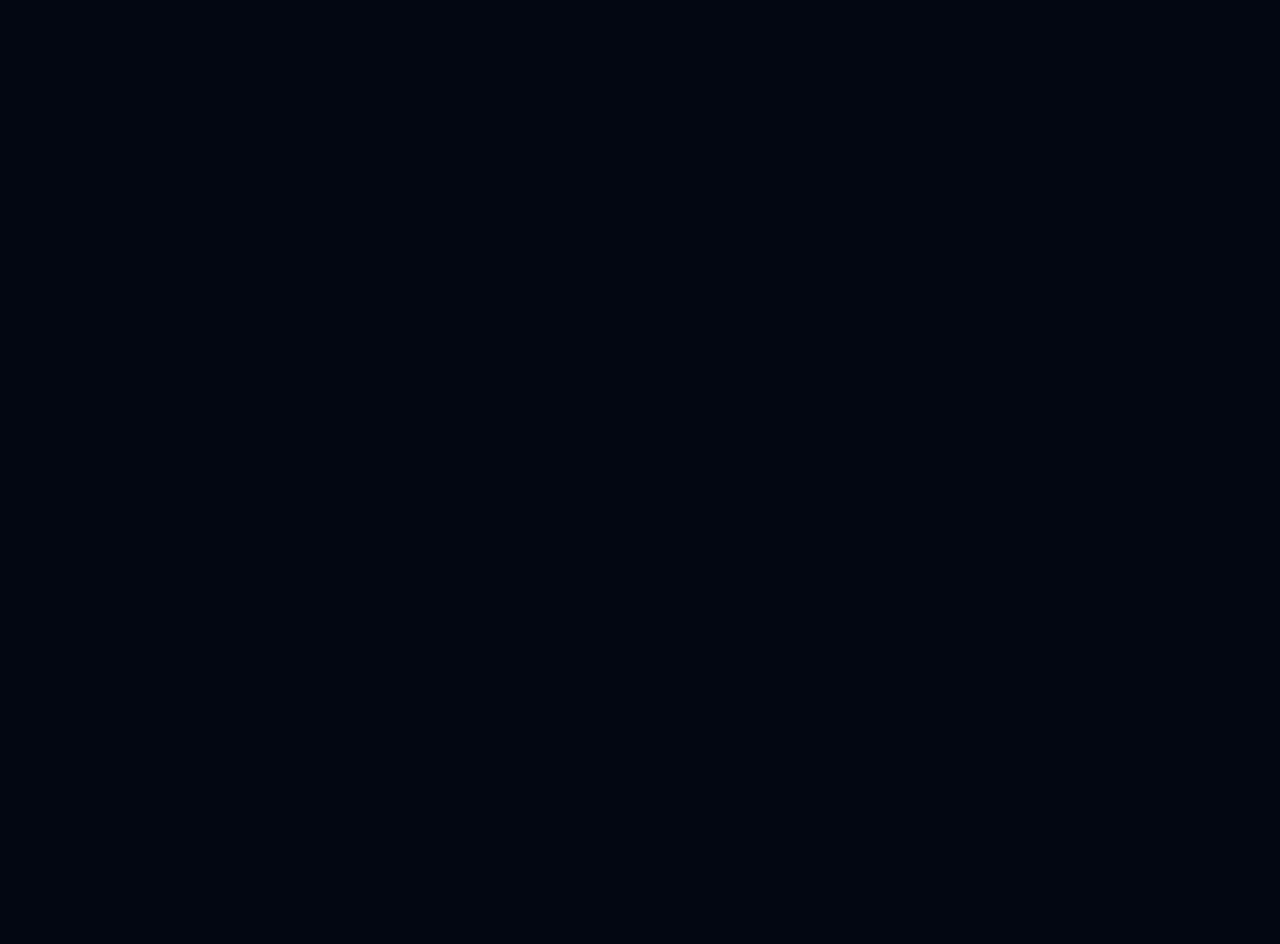
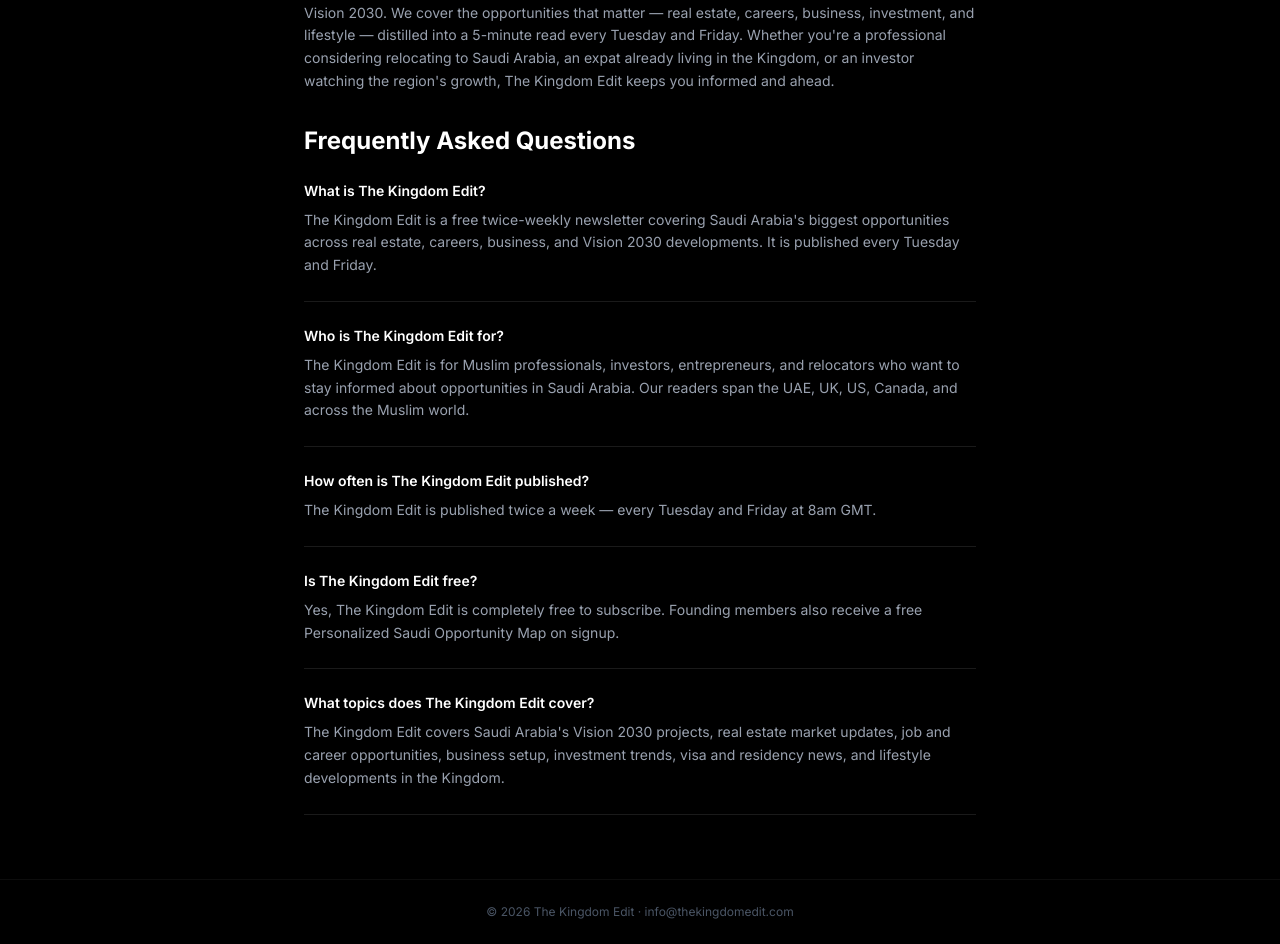
Before and after one commit to github4rslan/news-latter-subscriber, a Next.js app: page / in a window 1280 px wide. Shown: the part 1282-2226 px from the top of the page. Before the commit the page ends 1148 px from the top, so only its background shows below. Built offline with nearby package versions, Linux system fonts and the light colour scheme; no server answers.

Commit message:
Add SEO content section with About and FAQ for on-page optimization

```diff
--- a/app/page.js
+++ b/app/page.js
@@ -333,6 +333,59 @@ export default function NewsletterLanding() {
           </p>
         </div>
       </section>
+
+      {/* SEO CONTENT SECTION */}
+      <section className="bg-black px-4 sm:px-6 py-16 border-t border-white/5">
+        <div className="max-w-2xl mx-auto">
+
+          <h2 className="text-xl sm:text-2xl font-bold text-white mb-4">About The Kingdom Edit</h2>
+          <p className="text-gray-400 text-sm leading-relaxed mb-8">
+            The Kingdom Edit is a twice-weekly newsletter dedicated to Saudi Arabia's transformation under Vision 2030. We cover the opportunities that matter — real estate, careers, business, investment, and lifestyle — distilled into a 5-minute read every Tuesday and Friday. Whether you're a professional considering relocating to Saudi Arabia, an expat already living in the Kingdom, or an investor watching the region's growth, The Kingdom Edit keeps you informed and ahead.
+          </p>
+
+          <h2 className="text-xl sm:text-2xl font-bold text-white mb-6">Frequently Asked Questions</h2>
+          <div className="space-y-6">
+            {[
+              {
+                q: 'What is The Kingdom Edit?',
+                a: 'The Kingdom Edit is a free twice-weekly newsletter covering Saudi Arabia\'s biggest opportunities across real estate, careers, business, and Vision 2030 developments. It is published every Tuesday and Friday.'
+              },
+              {
+                q: 'Who is The Kingdom Edit for?',
+                a: 'The Kingdom Edit is for Muslim professionals, investors, entrepreneurs, and relocators who want to stay informed about opportunities in Saudi Arabia. Our readers span the UAE, UK, US, Canada, and across the Muslim world.'
+              },
+              {
+                q: 'How often is The Kingdom Edit published?',
+                a: 'The Kingdom Edit is published twice a week — every Tuesday and Friday at 8am GMT.'
+              },
+              {
+                q: 'Is The Kingdom Edit free?',
+                a: 'Yes, The Kingdom Edit is completely free to subscribe. Founding members also receive a free Personalized Saudi Opportunity Map on signup.'
+              },
+              {
+                q: 'What topics does The Kingdom Edit cover?',
+                a: 'The Kingdom Edit covers Saudi Arabia\'s Vision 2030 projects, real estate market updates, job and career opportunities, business setup, investment trends, visa and residency news, and lifestyle developments in the Kingdom.'
+              },
+            ].map(({ q, a }) => (
+              <div key={q} className="border-b border-white/10 pb-6">
+                <h3 className="text-white font-semibold text-sm mb-2">{q}</h3>
+                <p className="text-gray-400 text-sm leading-relaxed">{a}</p>
+              </div>
+            ))}
+          </div>
+
+        </div>
+      </section>
+
+      {/* FOOTER */}
+      <footer className="bg-black px-4 py-6 border-t border-white/5">
+        <div className="max-w-2xl mx-auto text-center">
+          <p className="text-gray-600 text-xs">
+            © {new Date().getFullYear()} The Kingdom Edit · <a href="mailto:info@thekingdomedit.com" className="hover:text-gray-400 transition-colors">info@thekingdomedit.com</a>
+          </p>
+        </div>
+      </footer>
+
     </div>
   )
 }
```
